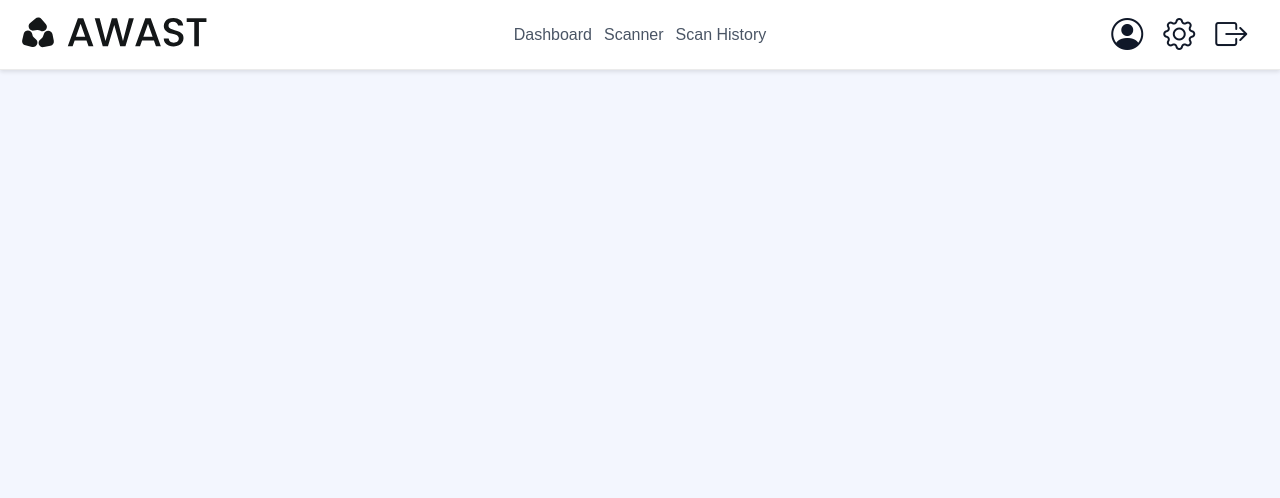
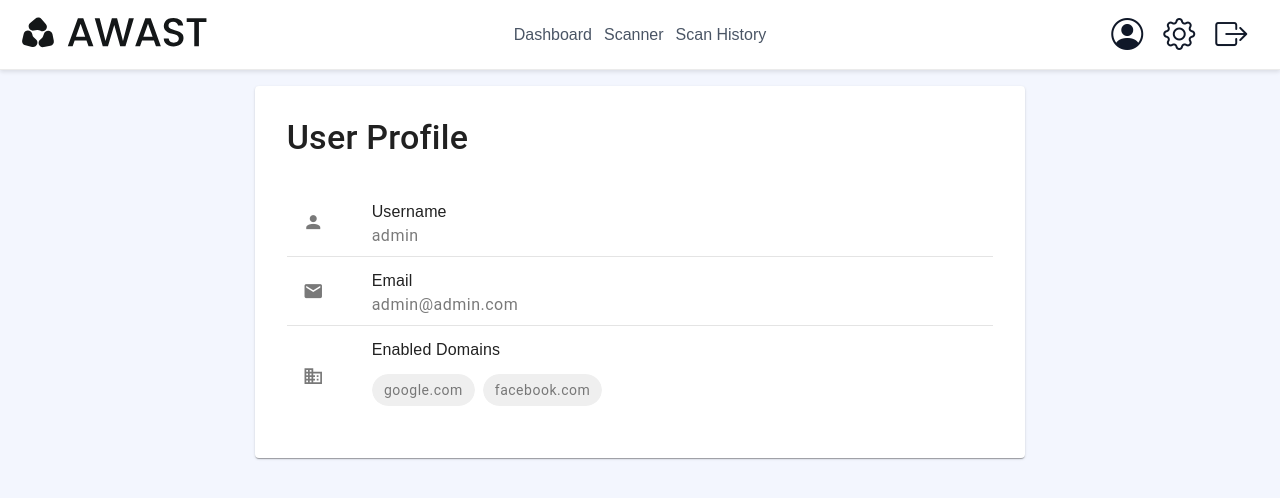
Before and after one commit to MikoBN1/AWAST_Diploma, a Vue app in the folder client/awast-front/: page /profile in a window 1280 px wide. Shown: the top 498 px of the page. Built offline with nearby package versions, Linux system fonts and the light colour scheme; no server answers; a web font is replaced by a local one.

Commit message:
feat: profile page

```diff
--- a/client/awast-front/src/router/index.ts
+++ b/client/awast-front/src/router/index.ts
@@ -4,6 +4,7 @@ import DashboardView from "../views/DashboardView.vue";
 import ScannerView from "../views/ScannerView.vue";
 
 import ScanHistoryView from "../views/ScanHistoryView.vue";
+import ProfileView from "../views/ProfileView.vue";
 
 const router = createRouter({
     history: createWebHistory(import.meta.env.BASE_URL || 'localhost'),
@@ -31,6 +32,12 @@ const router = createRouter({
             name: 'scanner_history',
             component: ScanHistoryView,
             meta: { hideHeader: false }
+        },
+        {
+            path: '/profile',
+            name: 'profile',
+            component: ProfileView,
+            meta: { hideHeader: false }
         }
     ]
 })
--- a/client/awast-front/src/stores/authStore.ts
+++ b/client/awast-front/src/stores/authStore.ts
@@ -28,7 +28,8 @@ export const useAuthStore = defineStore('auth', {
         },
         async fetchProfile() {
             try {
-                const user = await userService.getMe();
+                // const user = await userService.getMe();
+                const user = { email: 'admin@admin.com', role: 'admin', user_id: '1', username: 'admin', enabled_domains: ['google.com', 'facebook.com'] }
                 this.user = user;
             } catch (error) {
                 this.logout();
--- /dev/null
+++ b/client/awast-front/src/views/ProfileView.vue
@@ -0,0 +1,87 @@
+<script setup lang="ts">
+import { useAuthStore } from '@/stores/authStore';
+import { storeToRefs } from 'pinia';
+import { onMounted } from 'vue';
+
+const authStore = useAuthStore();
+const {user} = storeToRefs(authStore);
+
+onMounted(() => {
+    authStore.fetchProfile();
+});
+
+</script>
+
+<template>
+  <v-container>
+    <v-row justify="center">
+      <v-col cols="12" md="8">
+        <v-card v-if="user" class="pa-4">
+          <v-card-title class="text-h4 mb-4">
+            User Profile
+          </v-card-title>
+
+          <v-card-text>
+            <v-list>
+              <v-list-item>
+                <template v-slot:prepend>
+                  <v-icon icon="mdi-account" class="mr-4"></v-icon>
+                </template>
+                <v-list-item-title>Username</v-list-item-title>
+                <v-list-item-subtitle class="text-body-1 mt-1">
+                  {{ user.username }}
+                </v-list-item-subtitle>
+              </v-list-item>
+
+              <v-divider class="my-2"></v-divider>
+
+              <v-list-item>
+                <template v-slot:prepend>
+                  <v-icon icon="mdi-email" class="mr-4"></v-icon>
+                </template>
+                <v-list-item-title>Email</v-list-item-title>
+                <v-list-item-subtitle class="text-body-1 mt-1">
+                  {{ user.email }}
+                </v-list-item-subtitle>
+              </v-list-item>
+
+              <v-divider class="my-2"></v-divider>
+
+              <v-list-item>
+                <template v-slot:prepend>
+                  <v-icon icon="mdi-domain" class="mr-4"></v-icon>
+                </template>
+                <v-list-item-title>Enabled Domains</v-list-item-title>
+                <v-list-item-subtitle class="text-body-1 mt-1">
+                  <v-chip-group v-if="user.enabled_domains && user.enabled_domains.length > 0">
+                    <v-chip
+                      v-for="domain in user.enabled_domains"
+                      :key="domain"
+                      color="primary"
+                      variant="tonal"
+                    >
+                      {{ domain }}
+                    </v-chip>
+                  </v-chip-group>
+                  <span v-else class="text-caption text-medium-emphasis">
+                    No domains enabled
+                  </span>
+                </v-list-item-subtitle>
+              </v-list-item>
+            </v-list>
+          </v-card-text>
+        </v-card>
+
+        <v-alert
+          v-else
+          type="warning"
+          title="Profile Not Found"
+          text="Unable to load user profile information."
+        ></v-alert>
+      </v-col>
+    </v-row>
+  </v-container>
+</template>
+
+<style scoped>
+</style>
```
